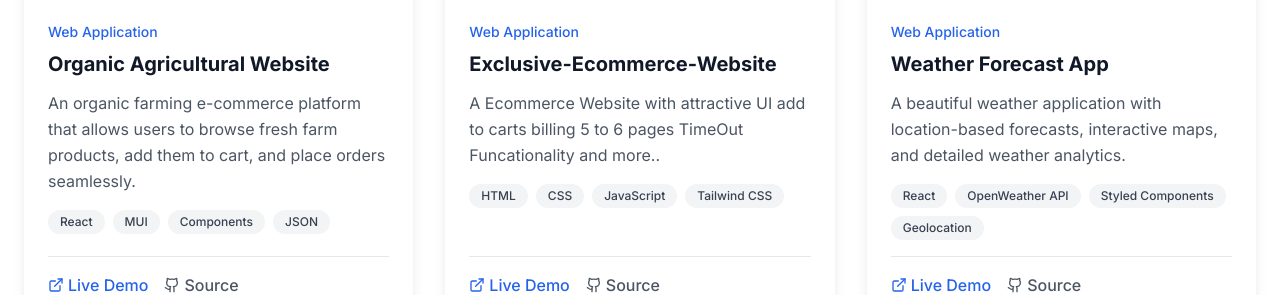
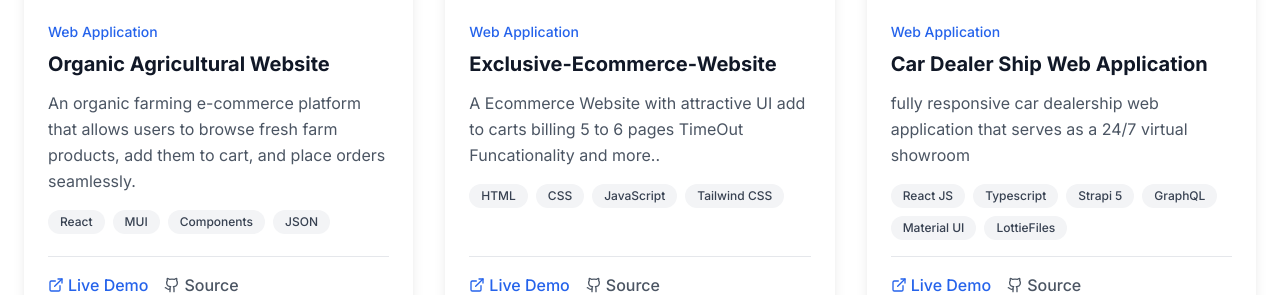
Before and after one commit to UsmanDev007/Portfolio, a React (Vite) app: page / in a window 1280 px wide. Shown: the part 3515-3810 px from the top of the page. Built offline with nearby package versions, Linux system fonts and the light colour scheme.

Commit message:
#add new one

```diff
--- a/src/components/Projects.tsx
+++ b/src/components/Projects.tsx
@@ -28,19 +28,21 @@ const Projects: React.FC = () => {
     },
     {
       id: 3,
-      title: "Weather Forecast App",
+      title: "Car Dealer Ship Web Application",
       description:
-        "A beautiful weather application with location-based forecasts, interactive maps, and detailed weather analytics.",
+        "fully responsive car dealership web application that serves as a 24/7 virtual showroom",
       image:
-        "https://images.pexels.com/photos/1118873/pexels-photo-1118873.jpeg?auto=compress&cs=tinysrgb&w=600",
+        "https://i.postimg.cc/KjSc8GHD/Screenshot-2025-11-07-194011.png",
       technologies: [
-        "React",
-        "OpenWeather API",
-        "Styled Components",
-        "Geolocation",
+        "React JS",
+        "Typescript",
+        "Strapi 5",
+        "GraphQL",
+        "Material UI",
+        "LottieFiles",
       ],
-      githubUrl: "https://github.com/UsmanDev007/weather-app",
-      liveUrl: "https://weather-forecast-pro.netlify.app",
+      githubUrl: "https://github.com/UsmanDev007",
+      liveUrl: "https://github.com/UsmanDev007",
       category: "Web Application",
     },
     {
```
